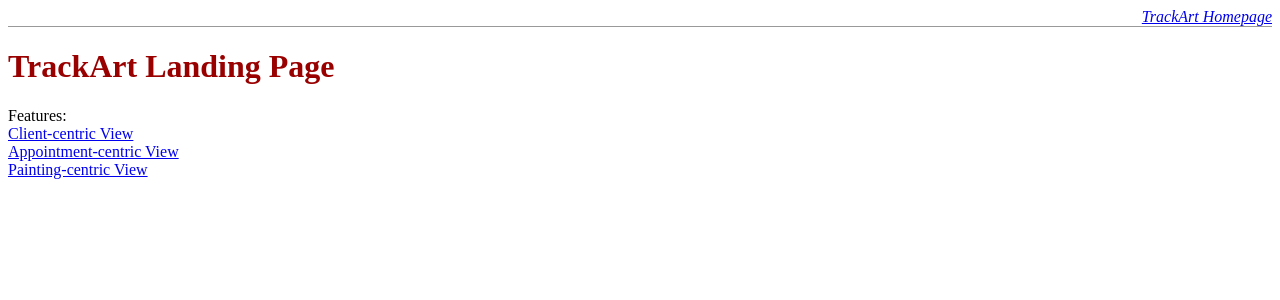
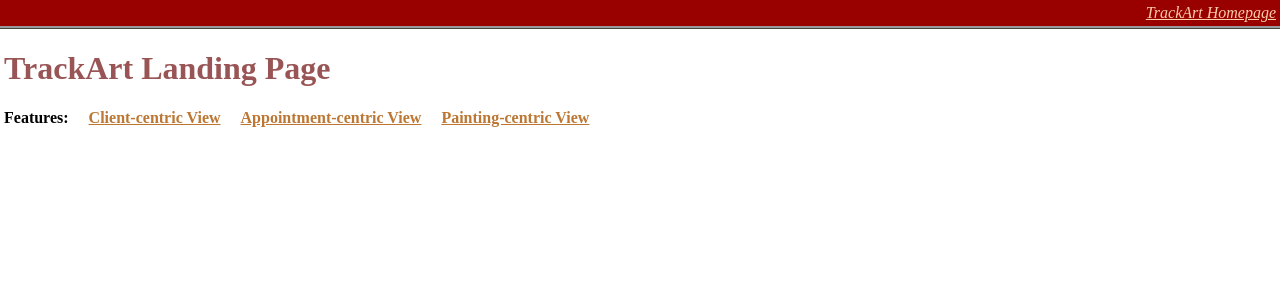
Before and after one commit to jslandport/django-arttherapy-sample, a Django app: page / in a window 1280 px wide. Shown: the top 300 px of the page. Run offline with Django 3.2, Linux system fonts and the light colour scheme.

Commit message:
Update trackart.css

```diff
--- a/arttherapy/trackart/static/css/trackart.css
+++ b/arttherapy/trackart/static/css/trackart.css
@@ -1,7 +1,18 @@
-h1, h2, h3, h4 { color:#900 }
+body { margin:0px; padding:4px }
 
-.generalnav { text-align:right; border-bottom:1px solid #999; margin-bottom:4px; font-style:italic }
+h1, h2, h3, h4 { color:#955 }
+
+A, A:link, A:visited, A:active, A:hover { color:#b73 }
+
+.generalnav { margin:-4px; padding:4px; text-align:right; border-bottom:1px solid #999; margin-bottom:4px; font-style:italic; background-color:#900; border-bottom:3px ridge #999 }
+.generalnav A, .generalnav A:link, .generalnav A:visited, .generalnav A:active, .generalnav A:hover { color:#fca }
+.generalnavbits div { margin-left:15px; position:relative; display:inline }
 
 .none { font-style:italic; color:#888 }
 
 .error { font-weight:bold; color:#f00 }
+
+.series { display:inline }
+.series div { float:left; margin-right:20px; font-weight:bold }
+
+.postseries { clear:both; height:5px }
```
